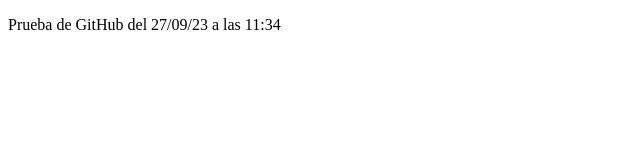
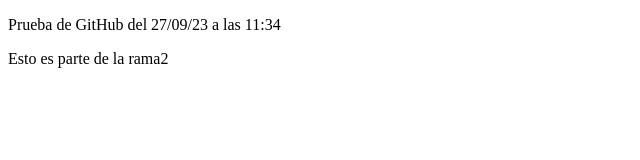
Before and after one commit to AaronBarreiro1/v1, a plain HTML site: page index.html in a window 1280 px wide. Shown: the whole page, without its empty margins (0-640 px from the left). Drawn offline with Linux system fonts and the light colour scheme.

Commit message:
Modificación 13:02 en la rama secundaria

```diff
--- a/index.html
+++ b/index.html
@@ -7,5 +7,6 @@
 </head>
 <body>
     <p>Prueba de GitHub del 27/09/23 a las 11:34</p>
+    <p>Esto es parte de la rama2</p>
 </body>
 </html>
```
